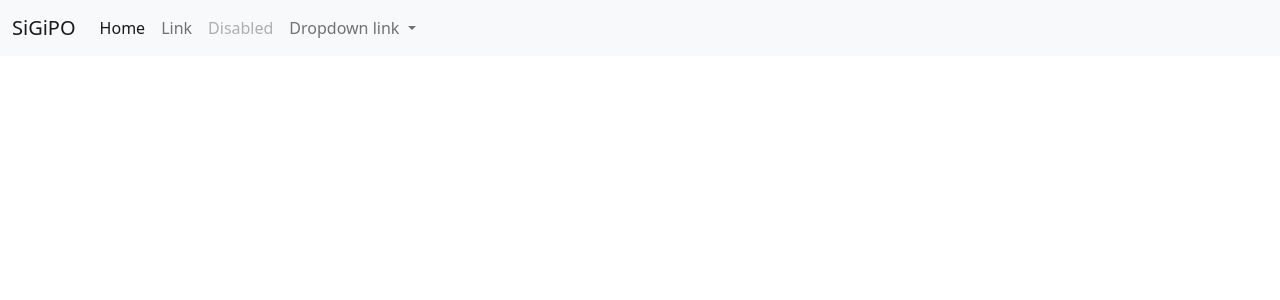
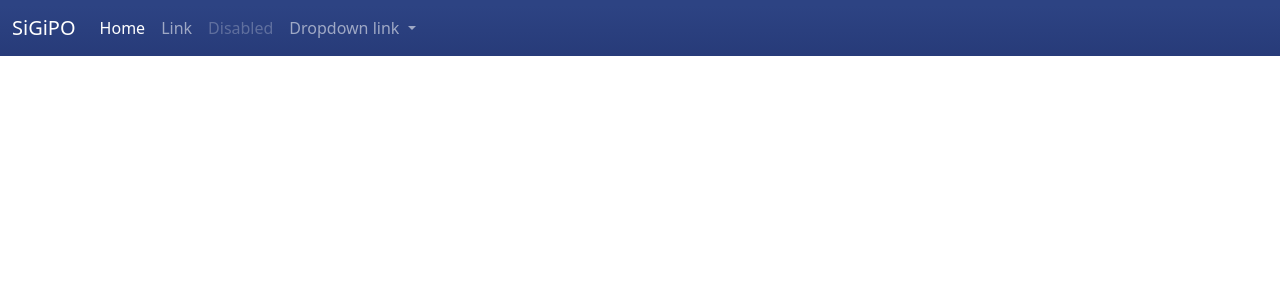
Before and after one commit to lazaroah02/sigipo, a Django app: template sigipo/templates/base.html in a window 1280 px wide. Shown: the top 300 px of the page. Run offline with Django 3.2, Linux system fonts and the light colour scheme; the template is opened without the code that fills it, so the values that code supplies are empty; some libraries are stand-ins or nearby versions.

Commit message:
pre-commit

```diff
--- a/apps/accounts/views.py
+++ b/apps/accounts/views.py
@@ -1 +1,6 @@
 # Create your views here.
+from django.shortcuts import render
+
+
+def asdf(request):
+    return render(request, "base.html")
--- a/config/urls.py
+++ b/config/urls.py
@@ -4,9 +4,12 @@ from django.conf import settings
 from django.contrib import admin
 from django.urls import include, path
 
+from apps.accounts.views import asdf
+
 urlpatterns = [
     path("admin/", admin.site.urls),
     path("accounts/", include("apps.accounts.urls")),
+    path("test/", asdf),
 ]
 
 if settings.DEBUG:  # pragma: no cover
--- a/sigipo/static/css/internal/main-style.css
+++ b/sigipo/static/css/internal/main-style.css
@@ -1,5 +1,5 @@
 .bg-gradient-primary {
-  background-color: #4e73df;
-  background-image: linear-gradient(180deg, #4e73df 10%, #224abe 100%);
+  background-color: #2d4383;
+  background-image: linear-gradient(180deg, #2d4383 10%, #273b79 100%);
   background-size: cover;
 }
--- a/sigipo/templates/base.html
+++ b/sigipo/templates/base.html
@@ -21,7 +21,7 @@
     {% endblock scripts %}
   </head>
   <body>
-    <nav class="navbar navbar-expand-lg navbar-light bg-light">
+    <nav class="navbar navbar-expand-lg navbar-dark bg-gradient-primary">
       <div class="container-fluid">
         <button class="navbar-toggler"
                 type="button"
```
